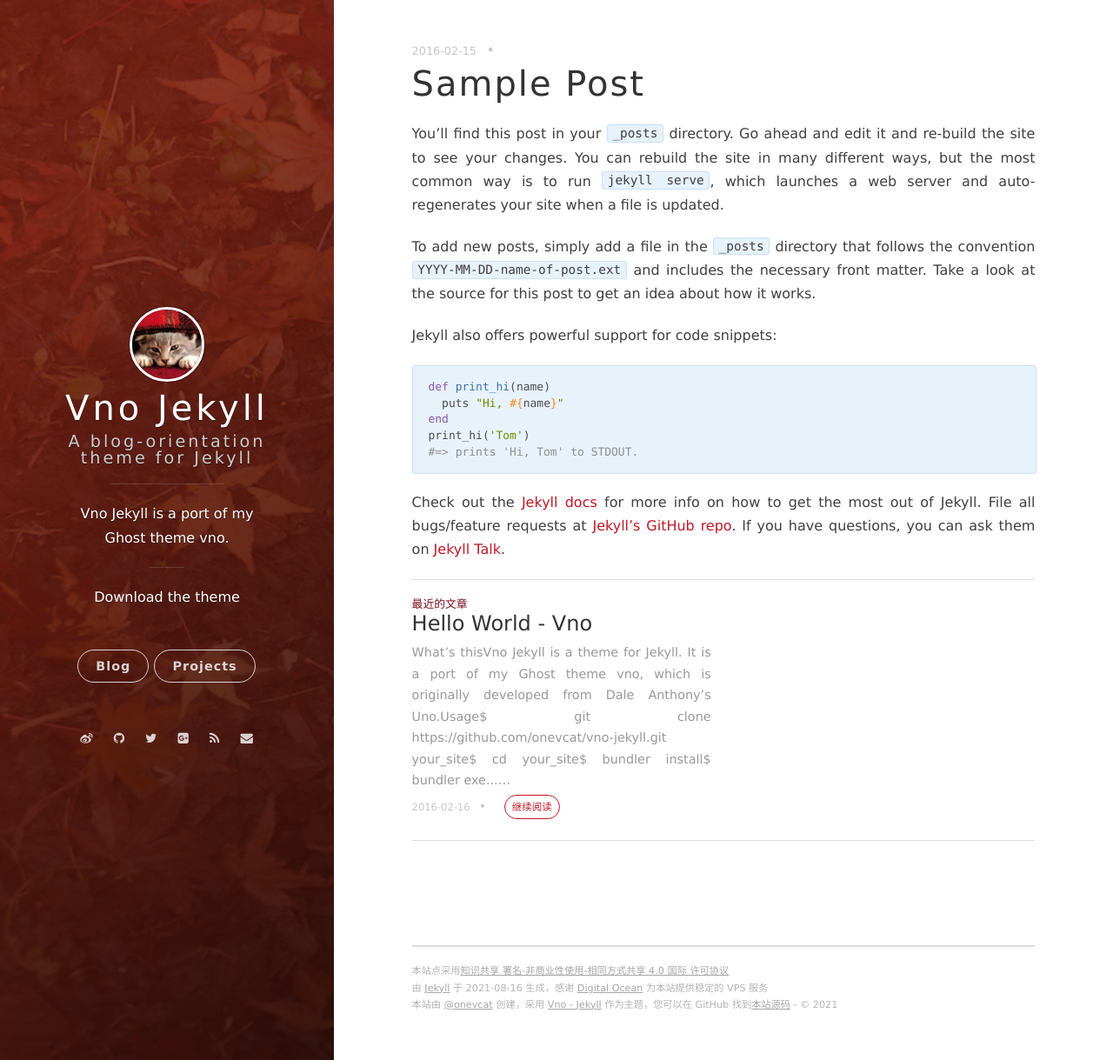
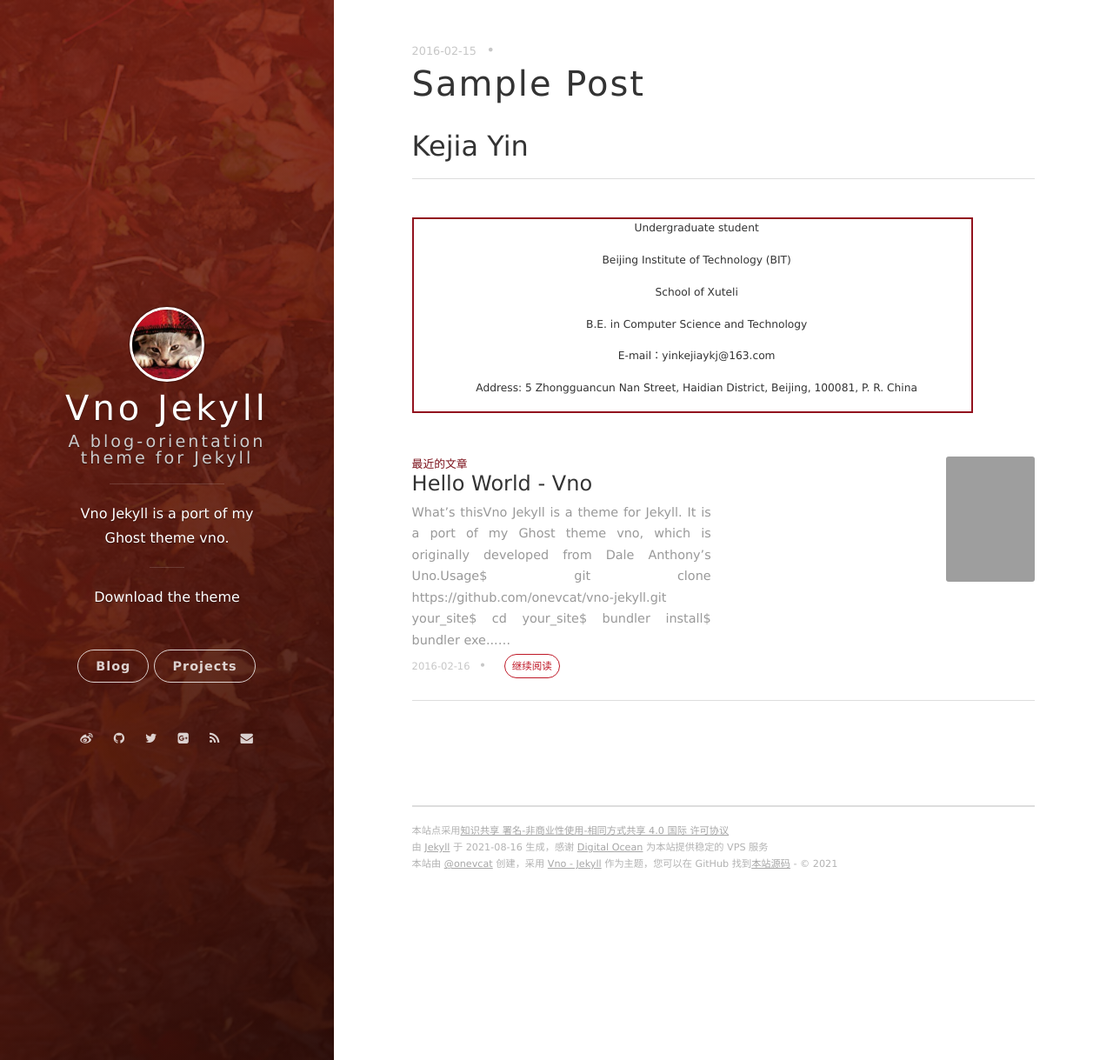
Before and after one commit to yinkejia/yinkejia.github.io, a Jekyll site: the page built from _posts/2016-02-15-sample-post.markdown, in a window 1280 px wide and 1219 px high. Shown: the whole window at 87% size. Built offline with Jekyll 4.4.1, drawn with Linux system fonts in a browser that asks for light colours; nearby versions of some CDN libraries; comment, search, counter and statistics services are not loaded; grey boxes are pictures that could not be loaded.

Commit message:
Update 2016-02-15-sample-post.markdown

```diff
--- a/_posts/2016-02-15-sample-post.markdown
+++ b/_posts/2016-02-15-sample-post.markdown
@@ -4,22 +4,16 @@ title: Sample Post
 date: 2016-02-15 15:32:24.000000000 +09:00
 ---
 
-You’ll find this post in your `_posts` directory. Go ahead and edit it and re-build the site to see your changes. You can rebuild the site in many different ways, but the most common way is to run `jekyll serve`, which launches a web server and auto-regenerates your site when a file is updated.
-
-To add new posts, simply add a file in the `_posts` directory that follows the convention `YYYY-MM-DD-name-of-post.ext` and includes the necessary front matter. Take a look at the source for this post to get an idea about how it works.
-
-Jekyll also offers powerful support for code snippets:
-
-{% highlight ruby %}
-def print_hi(name)
-  puts "Hi, #{name}"
-end
-print_hi('Tom')
-#=> prints 'Hi, Tom' to STDOUT.
-{% endhighlight %}
-
-Check out the [Jekyll docs][jekyll-docs] for more info on how to get the most out of Jekyll. File all bugs/feature requests at [Jekyll’s GitHub repo][jekyll-gh]. If you have questions, you can ask them on [Jekyll Talk][jekyll-talk].
-
-[jekyll-docs]: http://jekyllrb.com/docs/home
-[jekyll-gh]:   https://github.com/jekyll/jekyll
-[jekyll-talk]: https://talk.jekyllrb.com/
+## Kejia Yin
+<table border="0" style="float:left">
+  <tr>
+    <td>
+      <p><b>Undergraduate student</b></p>
+      <p><b>Beijing Institute of Technology (BIT)</b></p>
+      <p><b>School of Xuteli</b></p>
+      <p><b>B.E. in Computer Science and Technology</b></p>
+      <p><b>E-mail：yinkejiaykj@163.com</b></p>
+      <p><b>Address: 5 Zhongguancun Nan Street, Haidian District, Beijing, 100081, P. R. China</b></p>
+    </td>
+  </tr>
+</table><img style="float:right" src="https://raw.githubusercontent.com/yinkejia/homepage-of-Kejia-Yin/gh-pages/DSC_0003.JPG" width="102" height="144">
```
